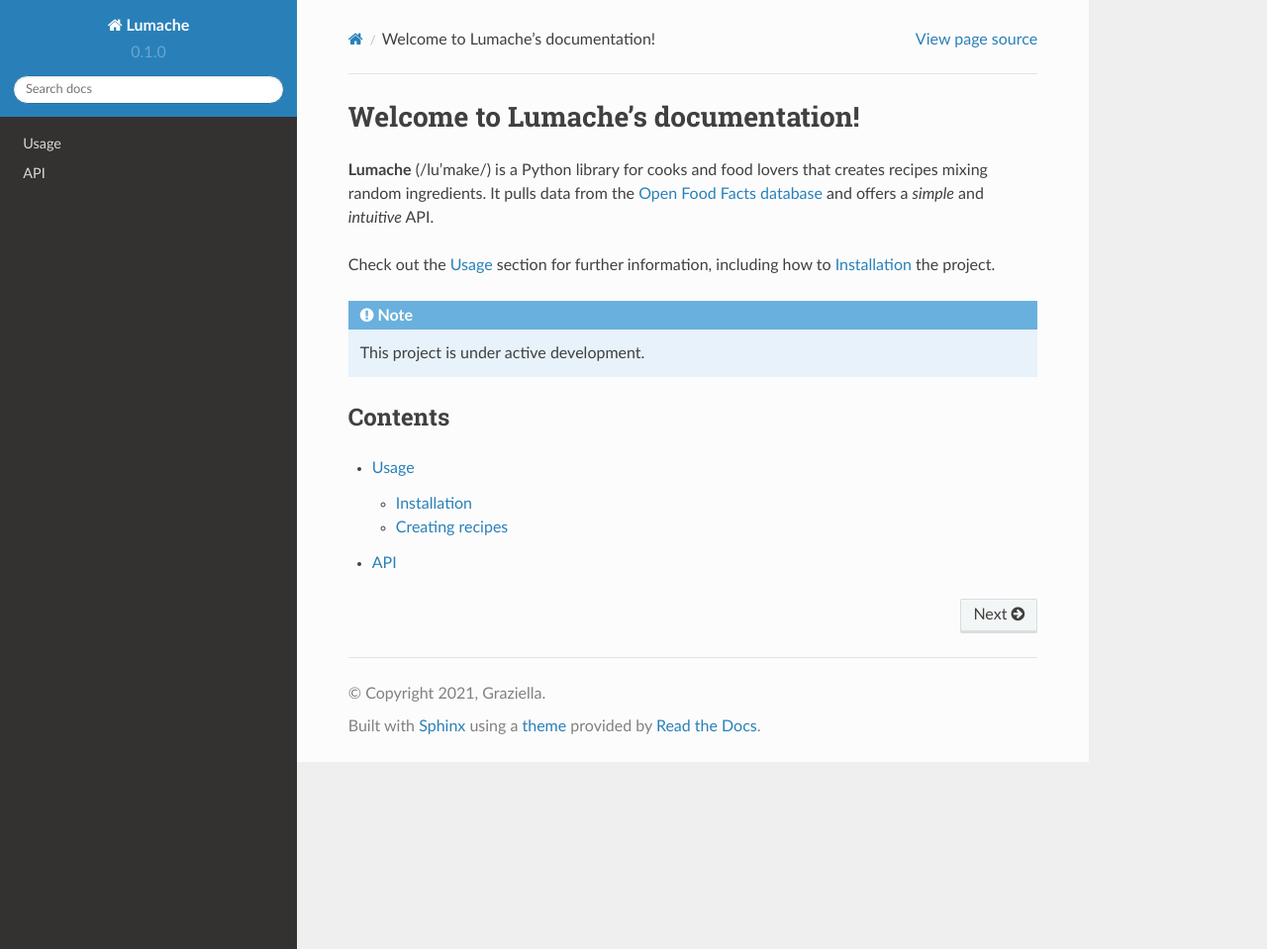
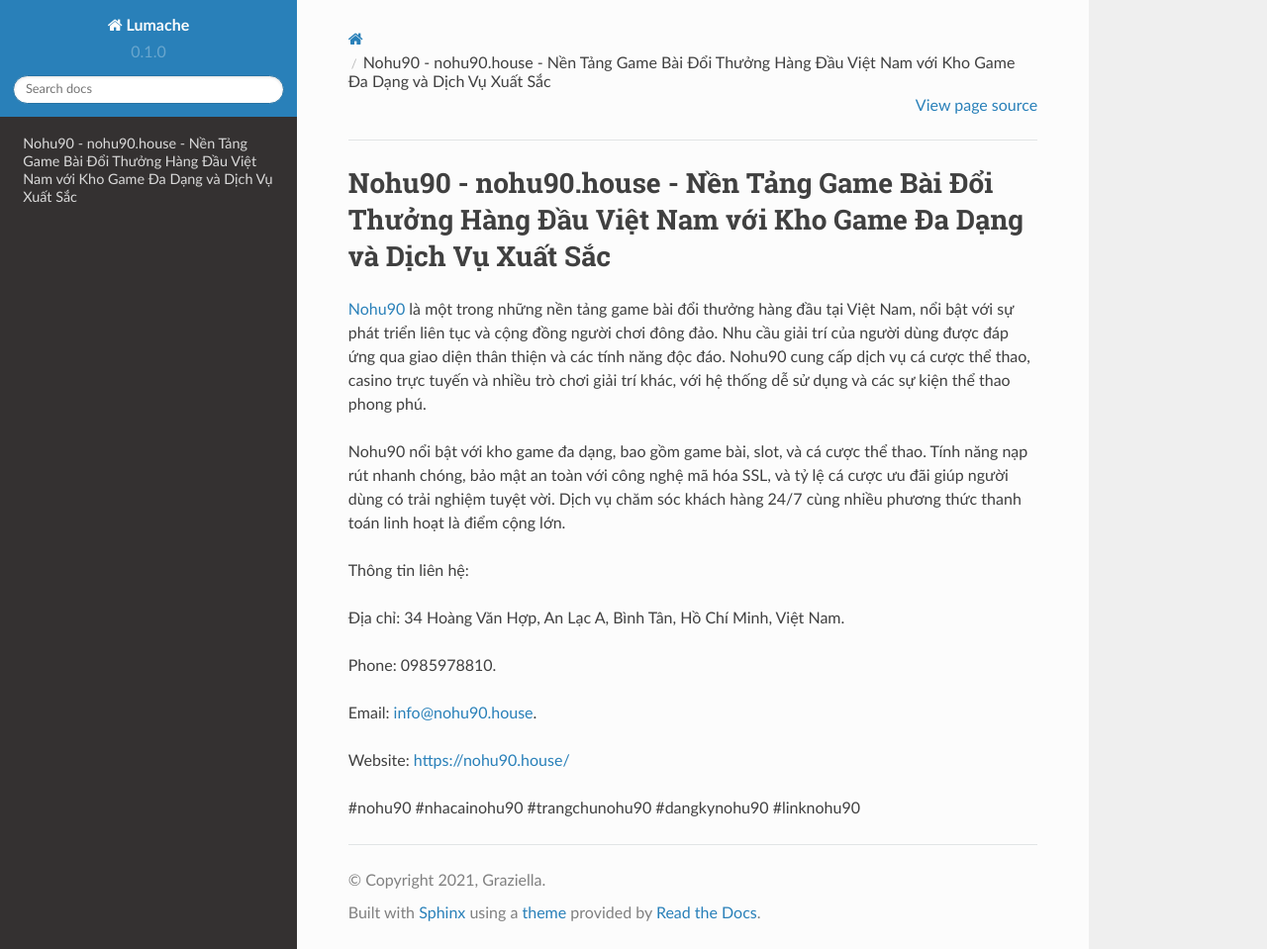
Before and after one commit to juniorhodge8/nohu90house, a Sphinx documentation site: the page built from docs/source/index.rst, in a window 1280 px wide and 959 px high. Shown: the whole window at 99% size. Built offline with Sphinx 7.4.7 and the Read the Docs theme 2.0.0, drawn with Linux system fonts in a browser that asks for light colours.

Commit message:
Update index.rst

```diff
--- a/docs/source/index.rst
+++ b/docs/source/index.rst
@@ -1,22 +1,18 @@
-Welcome to Lumache's documentation!
+Nohu90 - nohu90.house - Nền Tảng Game Bài Đổi Thưởng Hàng Đầu Việt Nam với Kho Game Đa Dạng và Dịch Vụ Xuất Sắc
 ===================================
 
-**Lumache** (/lu'make/) is a Python library for cooks and food lovers
-that creates recipes mixing random ingredients.
-It pulls data from the `Open Food Facts database <https://world.openfoodfacts.org/>`_
-and offers a *simple* and *intuitive* API.
+`Nohu90 <https://nohu90.house/>`_ là một trong những nền tảng game bài đổi thưởng hàng đầu tại Việt Nam, nổi bật với sự phát triển liên tục và cộng đồng người chơi đông đảo. Nhu cầu giải trí của người dùng được đáp ứng qua giao diện thân thiện và các tính năng độc đáo. Nohu90 cung cấp dịch vụ cá cược thể thao, casino trực tuyến và nhiều trò chơi giải trí khác, với hệ thống dễ sử dụng và các sự kiện thể thao phong phú.
 
-Check out the :doc:`usage` section for further information, including
-how to :ref:`installation` the project.
+Nohu90 nổi bật với kho game đa dạng, bao gồm game bài, slot, và cá cược thể thao. Tính năng nạp rút nhanh chóng, bảo mật an toàn với công nghệ mã hóa SSL, và tỷ lệ cá cược ưu đãi giúp người dùng có trải nghiệm tuyệt vời. Dịch vụ chăm sóc khách hàng 24/7 cùng nhiều phương thức thanh toán linh hoạt là điểm cộng lớn.
 
-.. note::
+Thông tin liên hệ:
 
-   This project is under active development.
+Địa chỉ: 34 Hoàng Văn Hợp, An Lạc A, Bình Tân, Hồ Chí Minh, Việt Nam.
 
-Contents
---------
+Phone: 0985978810.
 
-.. toctree::
+Email: info@nohu90.house.
 
-   usage
-   api
+Website: https://nohu90.house/
+
+#nohu90 #nhacainohu90 #trangchunohu90 #dangkynohu90 #linknohu90
```
